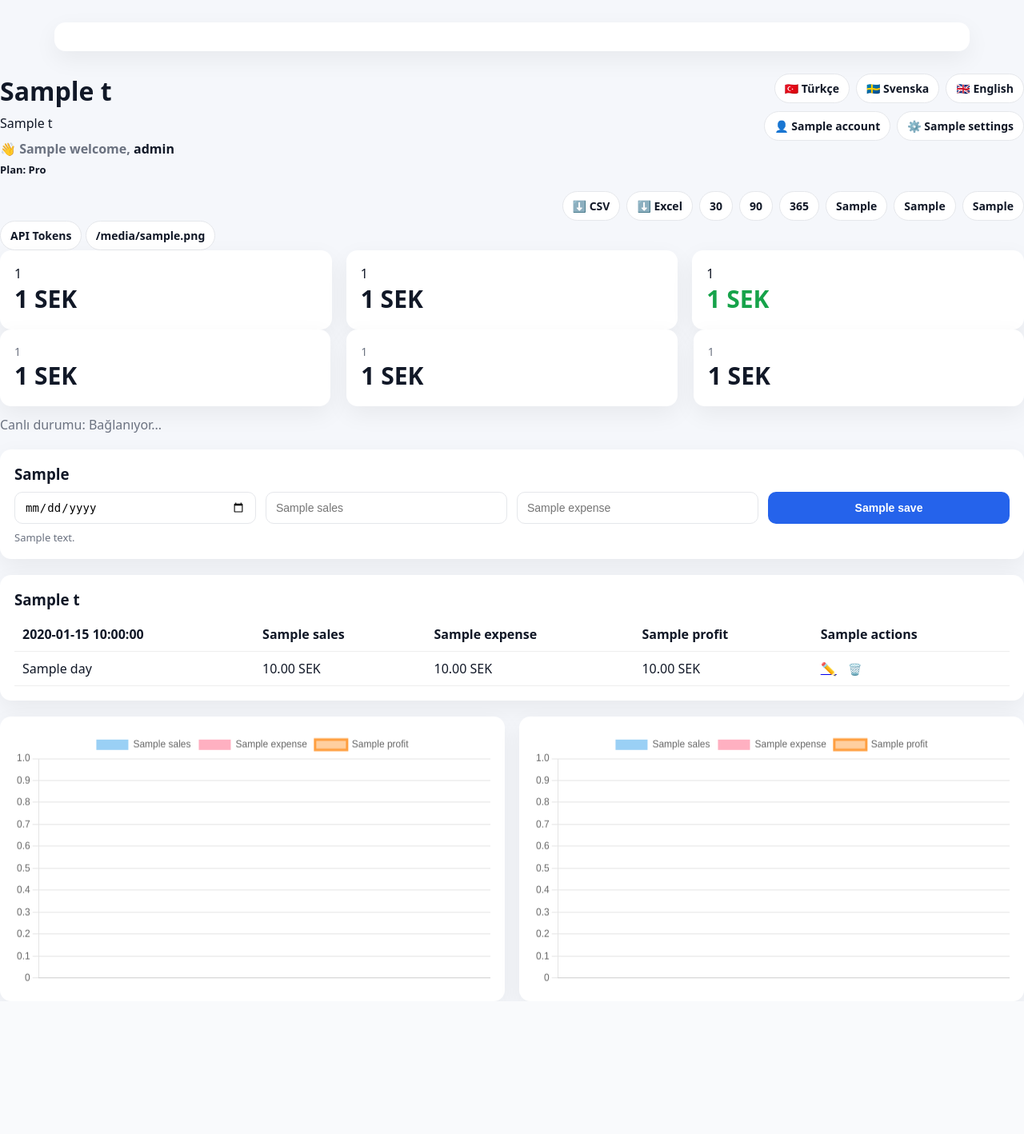
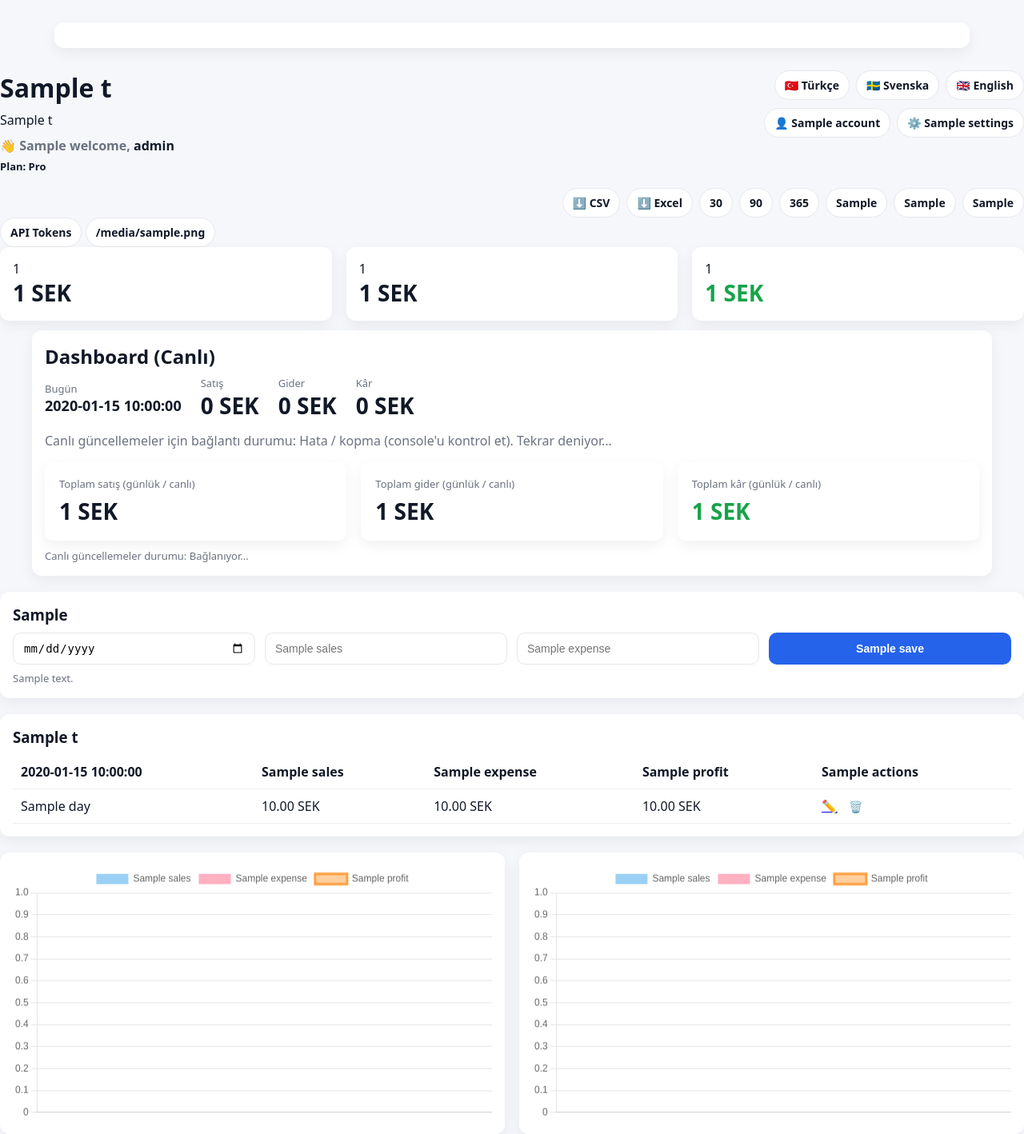
Before and after one commit to FerdyG44/karaapp, a Flask app: template templates/index.html in a window 1280 px wide. Shown: the whole page at 80% size. Before the commit the page ends 1227 px from the top, so only its background shows below. Run offline with Flask 3, Linux system fonts and the light colour scheme; a user stored in the database is signed in; tables that the repository leaves empty hold one stand-in row (values such as "Sample post"); the template is opened without the code that fills it: most values are stand-ins (such as "Sample title", 1, 10 or a date in 2020); some libraries are stand-ins or nearby versions.

Commit message:
Add dashboard panel partial

```diff
--- a/templates/_dashboard_panel.html
+++ b/templates/_dashboard_panel.html
@@ -1,16 +1,117 @@
-<div class="grid" style="gap:20px;display:flex;flex-wrap:wrap">
-  <div class="card" style="flex:1 1 280px;">
-    <div style="font-size:14px;color:#6b7280">{{ t.get("total_sales","Total sales") }}</div>
-    <div class="kpi" id="today-sales">{{ total_sales or 0 }} {{ current_user.currency or currency }}</div>
+{# templates/_dashboard_panel.html - sadece gömülebilir fragment #}
+<div class="card" id="dashboard-panel" style="max-width:1200px;margin:12px auto" data-currency="{{ (current_user.currency if (current_user and current_user.currency) else currency)|e }}" data-api-key="{{ raw_token|default('')|e }}">
+  <h2 style="margin:0 0 8px 0;">Dashboard (Canlı)</h2>
+
+  <div class="row" style="margin-top:8px; display:flex; gap:24px; align-items:center; flex-wrap:wrap;">
+    <div>
+      <div class="muted">Bugün</div>
+      <div id="today-date" class="kpi small">{{ today_date or "" }}</div>
+    </div>
+
+    <div>
+      <div class="muted">Satış</div>
+      <div id="today-sales" class="kpi value">0 {{ (current_user.currency if current_user and current_user.currency else currency) }}</div>
+    </div>
+
+    <div>
+      <div class="muted">Gider</div>
+      <div id="today-expense" class="kpi value">0 {{ (current_user.currency if current_user and current_user.currency else currency) }}</div>
+    </div>
+
+    <div>
+      <div class="muted">Kâr</div>
+      <div id="today-profit" class="kpi value">0 {{ (current_user.currency if current_user and current_user.currency else currency) }}</div>
+    </div>
   </div>
-  <div class="card" style="flex:1 1 280px;">
-    <div style="font-size:14px;color:#6b7280">{{ t.get("total_expense","Total expense") }}</div>
-    <div class="kpi" id="today-expense">{{ total_expense or 0 }} {{ current_user.currency or currency }}</div>
+
+  <div style="margin-top:14px;color:#6b7280">
+    Canlı güncellemeler için bağlantı durumu: <span id="sse-status">Bağlanıyor...</span>
   </div>
-  <div class="card" style="flex:1 1 280px;">
-    <div style="font-size:14px;color:#6b7280">{{ t.get("total_profit","Total profit") }}</div>
-    <div class="kpi" id="today-profit">{{ total_profit or 0 }} {{ current_user.currency or currency }}</div>
+
+  <!-- templates/_dashboard_panel.html -->
+<div style="margin-top:16px; display:flex; gap:18px; flex-wrap:wrap; align-items:stretch;">
+  <div style="flex:1 1 260px; background:#fff; border-radius:10px; padding:18px; box-shadow:0 6px 18px rgba(0,0,0,.06);">
+    <div style="font-size:13px;color:#6b7280">Toplam satış (günlük / canlı)</div>
+    <div id="today-sales" style="font-weight:800;font-size:28px;margin-top:6px;">
+      {{ total_sales or 0 }} {{ (current_user.currency if (current_user and current_user.currency) else currency) }}
+    </div>
+  </div>
+
+  <div style="flex:1 1 260px; background:#fff; border-radius:10px; padding:18px; box-shadow:0 6px 18px rgba(0,0,0,.06);">
+    <div style="font-size:13px;color:#6b7280">Toplam gider (günlük / canlı)</div>
+    <div id="today-expense" style="font-weight:800;font-size:28px;margin-top:6px;">
+      {{ total_expense or 0 }} {{ (current_user.currency if (current_user and current_user.currency) else currency) }}
+    </div>
+  </div>
+
+  <div style="flex:1 1 260px; background:#fff; border-radius:10px; padding:18px; box-shadow:0 6px 18px rgba(0,0,0,.06);">
+    <div style="font-size:13px;color:#6b7280">Toplam kâr (günlük / canlı)</div>
+    <div id="today-profit" style="font-weight:800;font-size:28px;margin-top:6px;color:#17a34a;">
+      {{ total_profit or 0 }} {{ (current_user.currency if (current_user and current_user.currency) else currency) }}
+    </div>
   </div>
 </div>
-<!-- sse-status küçük bilgi alanı -->
-<div style="margin-top:12px;color:#6b7280">Canlı durumu: <span id="sse-status">Bağlanıyor...</span></div>
+
+<div style="margin-top:10px;color:#6b7280;font-size:13px;">
+  Canlı güncellemeler durumu: <span id="sse-status">Bağlanıyor...</span>
+</div>
+</div>
+
+<script>
+  // raw_token server tarafından template'e verildiyse kullan; yoksa boş string.
+    const rawToken = document.getElementById('dashboard-panel').dataset.apiKey || "";
+    const useToken = (rawToken !== null && rawToken !== "");
+
+  const streamUrl = useToken
+    ? "/api/v1/stream?api_key=" + encodeURIComponent(rawToken)
+    : "/api/v1/stream";
+
+  // serialize currency once to avoid inline template expressions inside expressions
+  const currency = document.getElementById('dashboard-panel').dataset.currency || "";
+
+  const evtSource = new EventSource(streamUrl);
+
+  evtSource.onopen = function() {
+    const el = document.getElementById('sse-status');
+    if (el) el.innerText = "Bağlandı";
+  };
+
+  evtSource.onerror = function(e) {
+    const el = document.getElementById('sse-status');
+    if (el) el.innerText = "Hata / kopma (console'u kontrol et). Tekrar deniyor...";
+    console.error("SSE error", e);
+  };
+
+  evtSource.onmessage = function(e) {
+    try {
+      const payload = JSON.parse(e.data);
+      // Konsolda da gör
+      console.log("SSE payload:", payload);
+
+      if (payload.day) {
+        document.getElementById('today-date').innerText = payload.day;
+      }
+      if (payload.sales !== undefined) {
+        document.getElementById('today-sales').innerText = payload.sales + " " + currency;
+      }
+      if (payload.expense !== undefined) {
+        document.getElementById('today-expense').innerText = payload.expense + " " + currency;
+      }
+      if (payload.profit !== undefined) {
+        document.getElementById('today-profit').innerText = payload.profit + " " + currency;
+      }
+    } catch (err) {
+      console.error("SSE parse error", err, e.data);
+    }
+  };
+</script>
+
+<style>
+/* küçük stil takviyesi (index sayfa stilinle çatışırsa kaldırabilirsin) */
+.kpi{font-size:28px;font-weight:900}
+.kpi.small{font-size:18px}
+.row{display:flex;gap:20px;flex-wrap:wrap;align-items:center}
+.muted{color:#6b7280;font-size:13px}
+.value{font-weight:800}
+.card{background:#fff;padding:16px;border-radius:12px;box-shadow:0 6px 18px rgba(0,0,0,.06)}
+</style>
```
